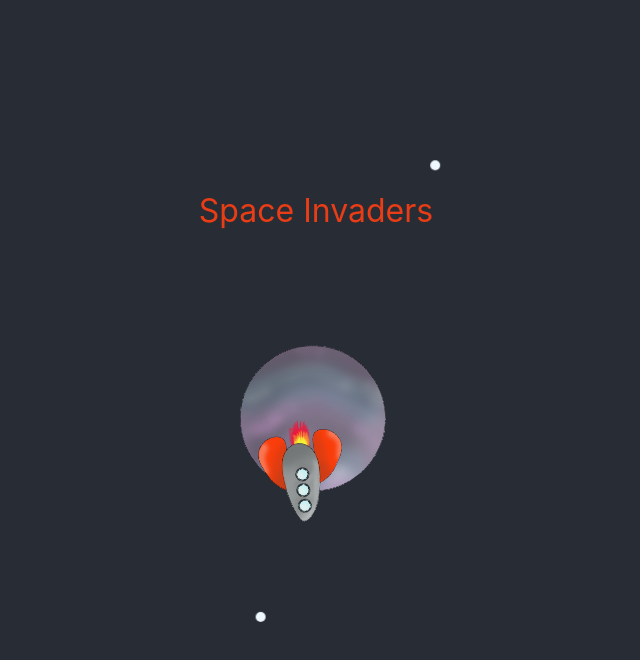
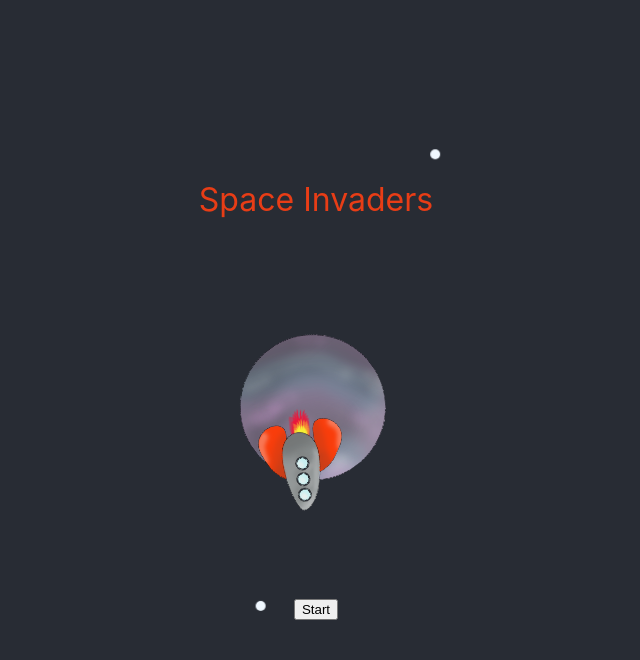
Before and after one commit to Lu-Smith/space_invaders_react_tdd, a React (Create React App) app: page / in a window 1280 px wide. Shown: the top 660 px of the page, without its empty margins (324-964 px from the left). Built offline with nearby package versions, Linux system fonts and the light colour scheme.

Commit message:
Passed the test - created the start button

```diff
--- a/src/App.tsx
+++ b/src/App.tsx
@@ -10,6 +10,7 @@ function App() {
        <div className="App-shooting-star-1" data-testid="App-shooting-star-1" ></div>
        <img src={logo} alt="Space Invader Logo" className='App-logo' />
        <div className="App-shooting-star-2" data-testid="App-shooting-star-2"></div>
+      <button>Start</button>
       </header>
     </div>
   );
```
